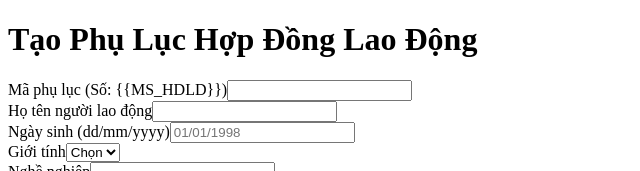
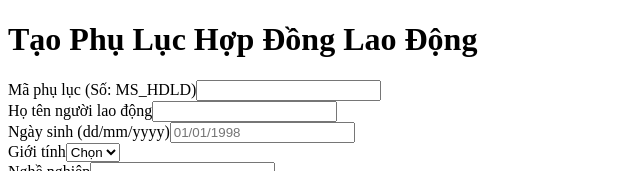
Before and after one commit to thvnn116/document-generator, a Next.js app: page / in a window 1280 px wide. Shown: the top 171 px of the page, without its empty margins (0-640 px from the left). Built offline with nearby package versions, Linux system fonts and the light colour scheme.

Commit message:
Update index.js

```diff
--- a/pages/index.js
+++ b/pages/index.js
@@ -88,7 +88,7 @@ export default function Home() {
             {/* Field 1 - Đã sửa label thành string thuần */}
             <div>
               <label className="block text-sm font-medium text-gray-700">
-                Mã phụ lục (Số: {'{{MS_HDLD}}'})
+                Mã phụ lục (Số: MS_HDLD)
               </label>
               <input
                 {...register('MS_HDLD')}
```
